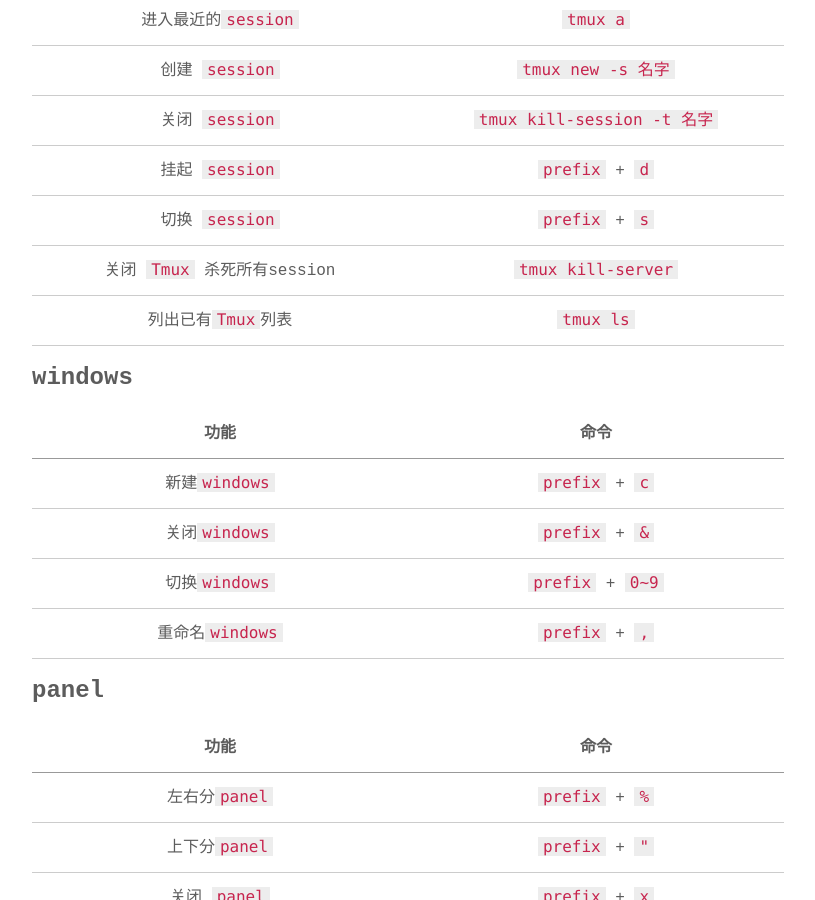
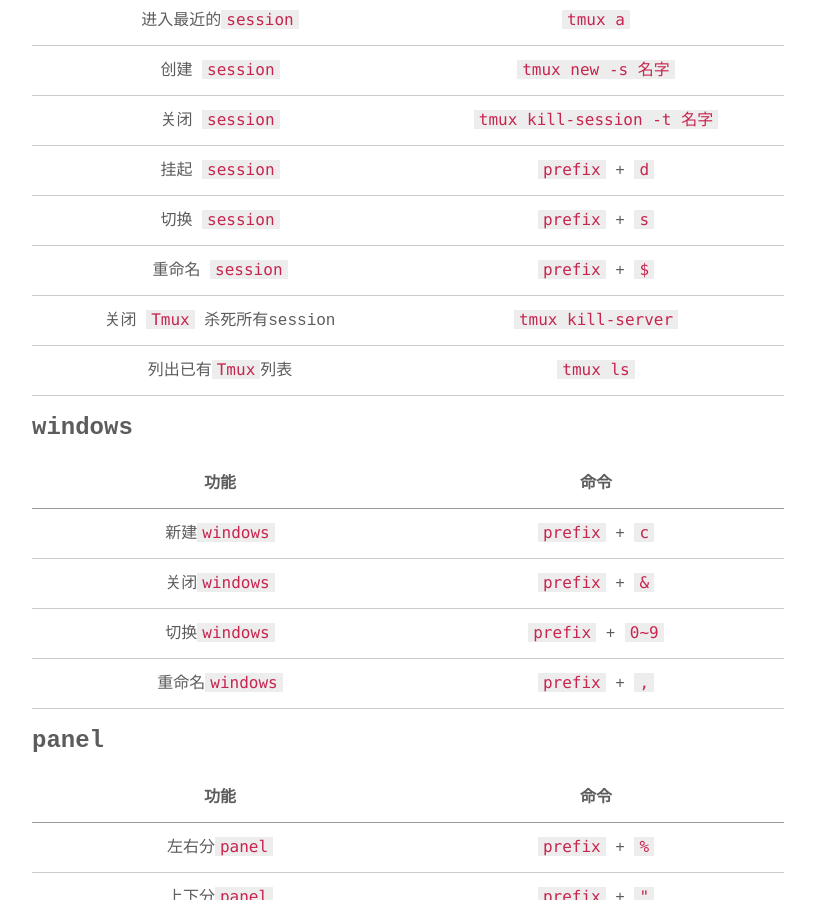
Before and after one commit to epleone/epleone.github.io, a Jekyll site: the page built from _posts/2019-09-19-tmux-guide.md, in a window 1280 px wide and 900 px high, scrolled down 954 px. Shown: the whole window, without its empty margins (232-1047 px from the left). Built offline with Jekyll 4.4.1, drawn with Linux system fonts in a browser that asks for light colours; nearby versions of some CDN libraries; some web fonts are replaced.

Commit message:
Update 2019-09-19-tmux-guide.md
添加重命名 session指令

```diff
--- a/_posts/2019-09-19-tmux-guide.md
+++ b/_posts/2019-09-19-tmux-guide.md
@@ -42,6 +42,7 @@ sudo apt-get install tmux
 |       关闭 `session`        | `tmux kill-session -t 名字` |
 |         挂起 `session`         |       `prefix` + `d`       |
 |       切换 `session`        |       `prefix` + `s`       |
+|       重命名 `session`        |       `prefix` + `$`       |
 | 关闭 `Tmux` 杀死所有session |     `tmux kill-server`      |
 |     列出已有`Tmux`列表      |          `tmux ls`          |
 
```
